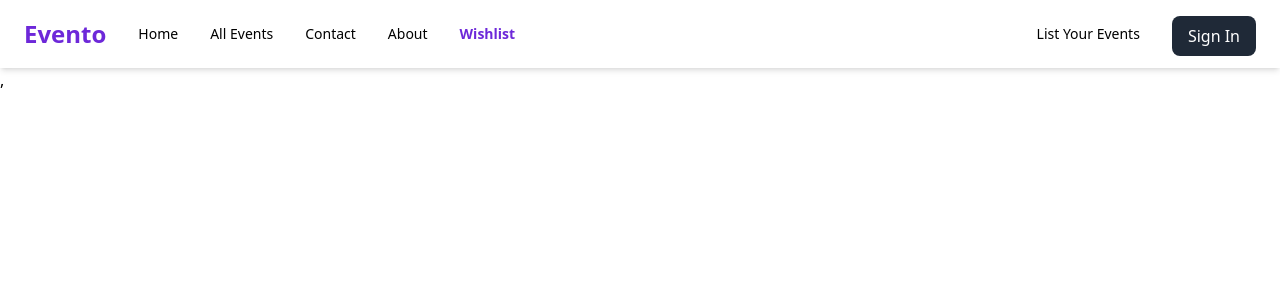
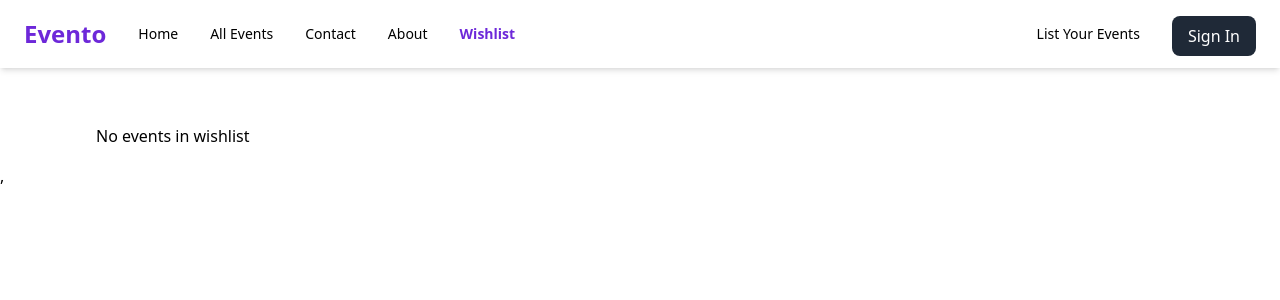
Before and after one commit to aashiashfak/project_evento_frontend_react, a React (Vite) app: page /wish-list in a window 1280 px wide. Shown: the top 300 px of the page. Built offline with nearby package versions, Linux system fonts and the light colour scheme.

Commit message:
updated wishList page added EventCardPageView and Listed Events In WIshlist Page

```diff
--- a/src/components/Events/EventCard.jsx
+++ b/src/components/Events/EventCard.jsx
@@ -27,7 +27,7 @@ const EventCard = ({event}) => {
   useEffect(() => {
     // Check if the event is in the wishlist
     setIsWishlisted(
-      wishlistItems.some((wishlistItem) => wishlistItem.event === event.id)
+      wishlistItems.some((wishlistItem) => wishlistItem.event.id === event.id)
     );
     console.log("isWIshlisted",isWishlisted);
   }, [wishlistItems, event.id]);
@@ -46,7 +46,7 @@ const EventCard = ({event}) => {
           setIsWishlisted(false);
           dispatch(
             setWishListItems(
-              wishlistItems.filter((item) => item.event !== event.id)
+              wishlistItems.filter((item) => item.event.id !== event.id)
             )
           );
         })
--- a/src/components/Events/EventCardPageView.jsx
+++ b/src/components/Events/EventCardPageView.jsx
@@ -28,7 +28,7 @@ const EventCardPageView = ({event}) => {
   useEffect(() => {
     // Check if the event is in the wishlist
     setIsWishlisted(
-      wishlistItems.some((wishlistItem) => wishlistItem.event === id)
+      wishlistItems.some((wishlistItem) => wishlistItem.event.id === id)
     );
   }, [wishlistItems, id]);
 
@@ -44,7 +44,7 @@ const EventCardPageView = ({event}) => {
         .then(() => {
           setIsWishlisted(false);
           dispatch(
-            setWishListItems(wishlistItems.filter((item) => item.event !== id))
+            setWishListItems(wishlistItems.filter((item) => item.event.id !== id))
           );
         })
         .catch((error) => {
--- a/src/pages/AllEvents.jsx
+++ b/src/pages/AllEvents.jsx
@@ -62,7 +62,7 @@ const AllEvents = () => {
         <div className="fixed sm:top-[93px] md:top-[78px] top-[88px] left-4 z-50">
           <button
             onClick={toggleSidebar}
-            className="bg-violet-700 text-white p-2 rounded-lg shadow-lg hover:bg-violet-600 flex items-center"
+            className="bg-violet-700 text-white p-2 rounded-lg shadow-lg opacity-40 hover:bg-violet-600 flex items-center hover:opacity-100"
           >
             <FiFilter className="mr-2" />
             {showSidebar ? "Hide Filters" : "Show Filters"}
--- a/src/pages/WishLIst.jsx
+++ b/src/pages/WishLIst.jsx
@@ -1,25 +1,31 @@
-import React from 'react'
-import Header from '../components/Header/Header'
-// import { useSelector } from 'react-redux'
+import React from "react";
+import Header from "../components/Header/Header";
+import {useSelector} from "react-redux";
+import EventCardPageView from '../components/Events/EventCardPageView'
 
 const WishLIst = () => {
-    // const user = useSelector(())
+  // const user = useSelector((state) => state.user);
+  const wishlistItems = useSelector((state) => state.wishlist.WishListItems);
+
+  console.log('wishlistItems in WishlistPage ',wishlistItems)
+
+
   return (
     <div>
-      <Header/>
-      {/* <div
-          className={`flex-1 pt-12 sm:pt-10 px-4 sm:px-8 md:px-16 lg:px-20 ${
-            showSidebar ? "overflow-hidden" : ""
-          }`}
-        >
-          <div className="grid grid-cols-1 sm:grid-cols-2 md:grid-cols-3 lg:grid-cols-4 gap-4 p-4">
-            {events.map((event) => (
-              <EventCardPageView key={event.id} event={event} />
-            ))}
-          </div>
-        </div> */}
+      <Header />
+      <div className="flex-1 pt-12 sm:pt-10 px-4 sm:px-8 md:px-16 lg:px-20">
+        <div className="grid grid-cols-1 sm:grid-cols-2 md:grid-cols-3 lg:grid-cols-4 gap-4 p-4">
+          {wishlistItems.length > 0 ? (
+            wishlistItems.map((item) => (
+              <EventCardPageView key={item.id} event={item.event} />
+            ))
+          ) : (
+            <h1>No events in wishlist</h1>
+          )}
+        </div>
+      </div>
     </div>
-  )
-}
+  );
+};
 
-export default WishLIst
+export default WishLIst;
```
